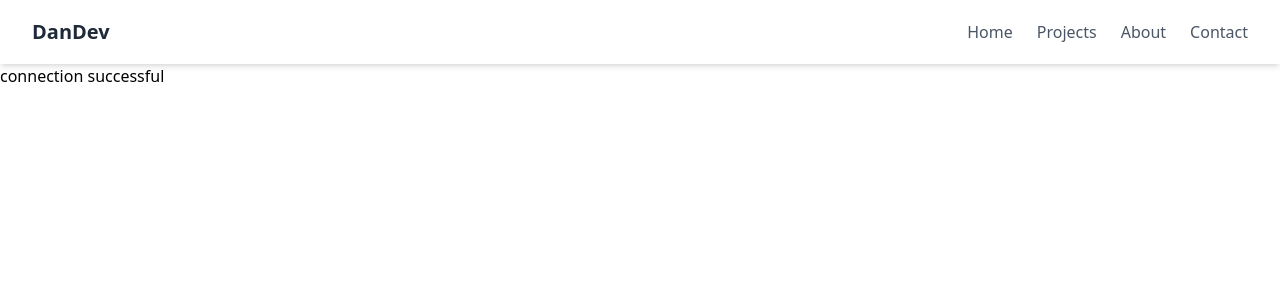
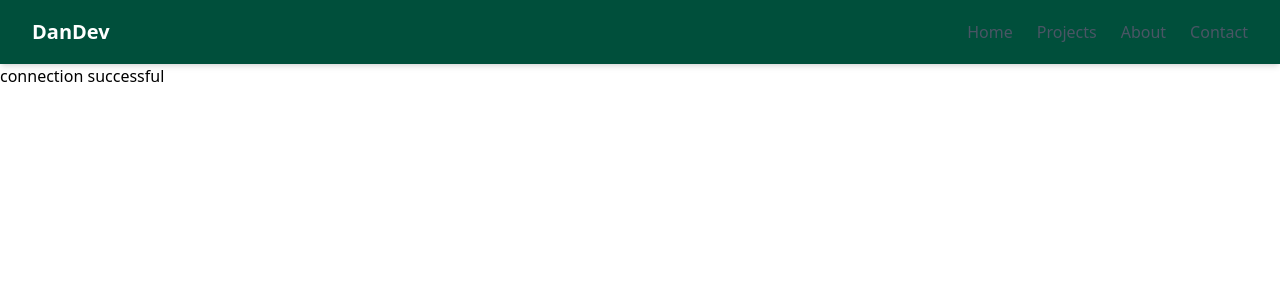
Before and after one commit to ksturgeongcc/mad-mark, a PHP site: page / in a window 1280 px wide. Shown: the top 300 px of the page. Run offline with PHP 8.4, Linux system fonts and the light colour scheme.

```diff
--- a/partials/nav.php
+++ b/partials/nav.php
@@ -1,9 +1,9 @@
-<nav class="bg-white shadow-md">
+<nav class="bg-emerald-900 shadow-md text-white">
   <div class="max-w-7xl mx-auto px-4 sm:px-6 lg:px-8">
     <div class="flex justify-between h-16">
       <!-- Logo -->
       <div class="flex-shrink-0 flex items-center">
-        <a href="#" class="text-xl text-blue-600 font-bold text-gray-800">DanDev</a>
+        <a href="#" class="text-xl text-white font-bold text-gray-800">DanDev</a>
       </div>
 
       <!-- Desktop Menu -->
```
